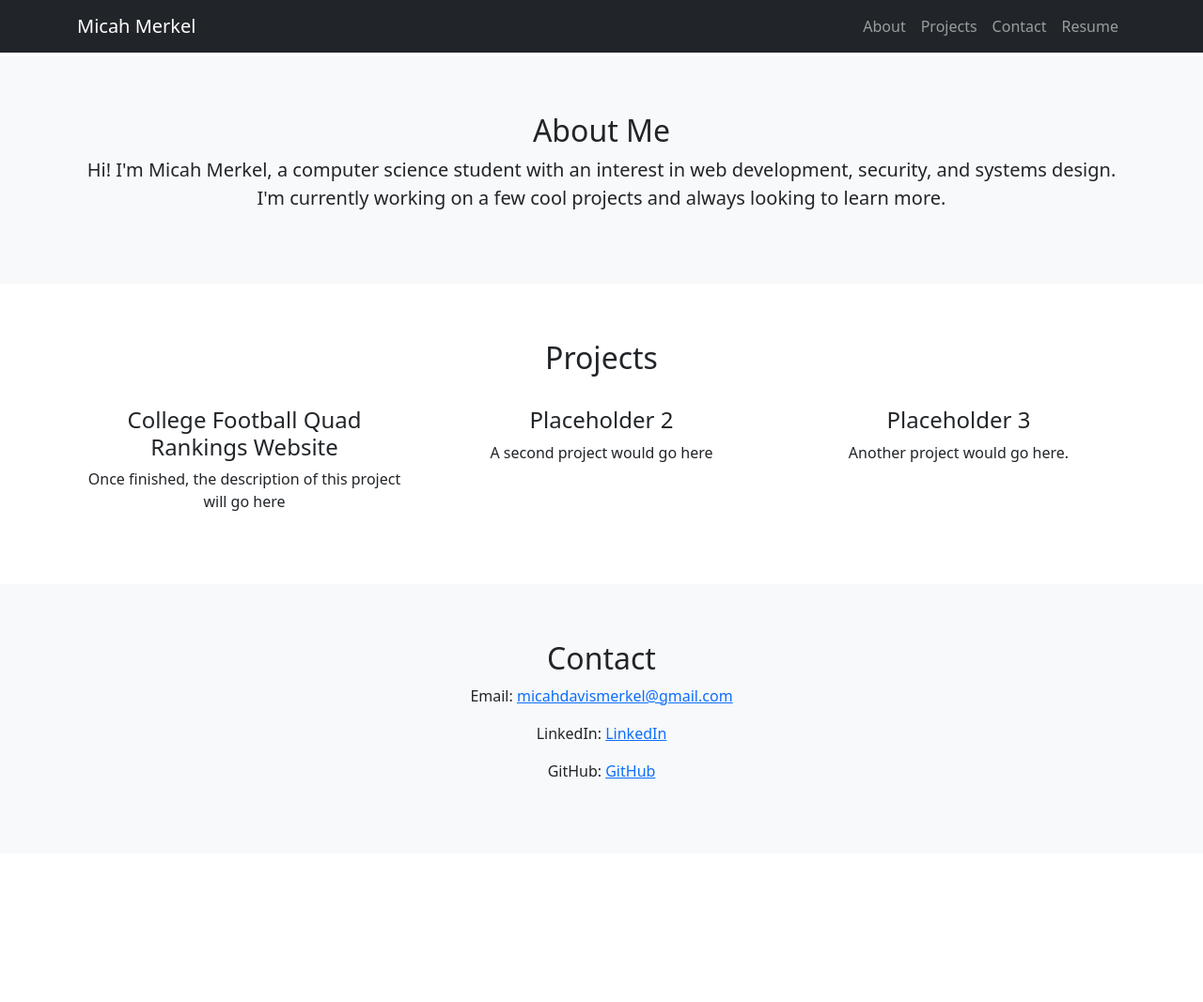
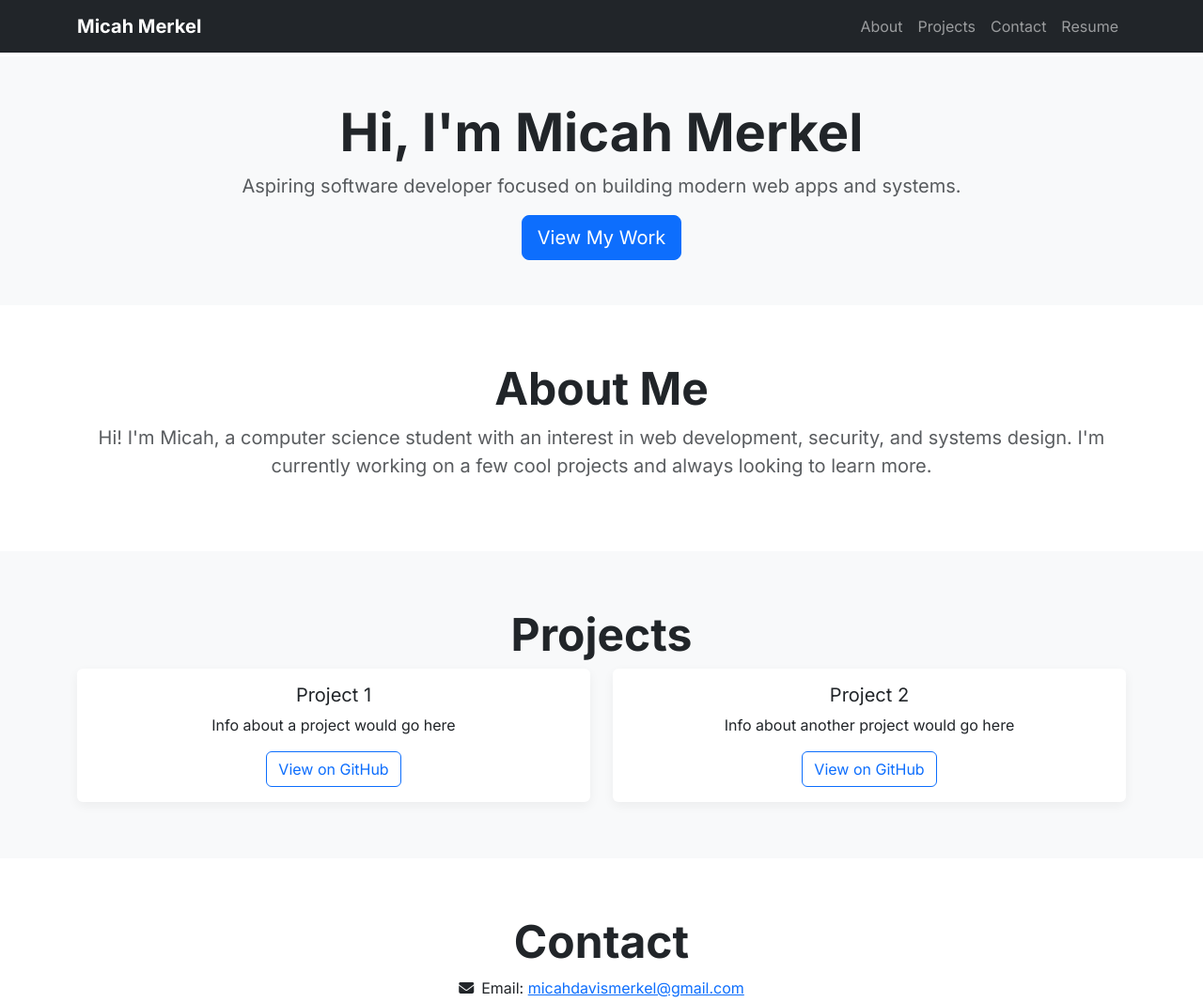
Before and after one commit to mdmerk01/portfolio, a plain HTML site: page index.html in a window 1280 px wide. Shown: the top 1067 px of the page at 94% size. Before the commit the page ends 909 px from the top, so only its background shows below. Drawn offline with nearby package versions, Linux system fonts and the light colour scheme.

Commit message:
polished the site

```diff
--- a/index.html
+++ b/index.html
@@ -1,24 +1,35 @@
 <!DOCTYPE html>
 <html lang="en">
+
 <head>
   <meta charset="UTF-8">
   <meta name="viewport" content="width=device-width, initial-scale=1.0">
-  <title>Micah Merkel | Portfolio</title>
+  <title>Your Name | Portfolio</title>
   <link href="https://cdn.jsdelivr.net/npm/bootstrap@5.3.3/dist/css/bootstrap.min.css" rel="stylesheet">
+  <link href="https://fonts.googleapis.com/css2?family=Inter:wght@400;700&display=swap" rel="stylesheet">
+  <link rel="stylesheet" href="https://cdnjs.cloudflare.com/ajax/libs/font-awesome/6.5.0/css/all.min.css">
   <style>
     body {
       padding-top: 60px;
+      font-family: 'Inter', sans-serif;
     }
+
     section {
       padding: 60px 0;
     }
+
+    .card {
+      border: none;
+      box-shadow: 0 4px 12px rgba(0, 0, 0, 0.05);
+    }
   </style>
 </head>
+
 <body>
   <!-- Navbar -->
   <nav class="navbar navbar-expand-lg navbar-dark bg-dark fixed-top">
     <div class="container">
-      <a class="navbar-brand" href="#">Micah Merkel</a>
+      <a class="navbar-brand fw-bold" href="#">Micah Merkel</a>
       <button class="navbar-toggler" type="button" data-bs-toggle="collapse" data-bs-target="#navbarNav">
         <span class="navbar-toggler-icon"></span>
       </button>
@@ -33,48 +44,64 @@
     </div>
   </nav>
 
+  <!-- Hero Section -->
+  <section class="text-center bg-light py-5">
+    <div class="container">
+      <h1 class="display-4 fw-bold">Hi, I'm Micah Merkel</h1>
+      <p class="lead text-muted">Aspiring software developer focused on building modern web apps and systems.</p>
+      <a href="#projects" class="btn btn-primary btn-lg">View My Work</a>
+    </div>
+  </section>
+
   <!-- About Section -->
-  <section id="about" class="bg-light text-center">
+  <section id="about" class="text-center">
     <div class="container">
-      <h2>About Me</h2>
-      <p class="lead">Hi! I'm Micah Merkel, a computer science student with an interest in web development,
-        security, and systems design. I'm currently working on a few cool projects and always looking to
-        learn more.</p>
+      <h2 class="display-5 fw-bold">About Me</h2>
+      <p class="lead text-muted">Hi! I'm Micah, a computer science student with an interest in web development,
+        security, and systems design. I'm currently working on a few cool projects and always looking to learn more.</p>
     </div>
   </section>
 
   <!-- Projects Section -->
-  <section id="projects" class="text-center">
+  <section id="projects" class="bg-light text-center">
     <div class="container">
-      <h2>Projects</h2>
-      <br>
-      <div class="row">
-        <div class="col-md-4">
-          <h4>College Football Quad Rankings Website</h4>
-          <p>Once finished, the description of this project will go here</p>
+      <h2 class="display-5 fw-bold">Projects</h2>
+      <div class="row row-cols-1 row-cols-md-2 g-4">
+        <div class="col">
+          <div class="card h-100">
+            <div class="card-body">
+              <h5 class="card-title">Project 1</h5>
+              <p class="card-text">Info about a project would go here</p>
+              <a href="#" class="btn btn-outline-primary">View on GitHub</a>
+            </div>
+          </div>
         </div>
-        <div class="col-md-4">
-          <h4>Placeholder 2</h4>
-          <p>A second project would go here</p>
+        <div class="col">
+          <div class="card h-100">
+            <div class="card-body">
+              <h5 class="card-title">Project 2</h5>
+              <p class="card-text">Info about another project would go here</p>
+              <a href="#" class="btn btn-outline-primary">View on GitHub</a>
+            </div>
+          </div>
         </div>
-        <div class="col-md-4">
-            <h4>Placeholder 3</h4>
-            <p>Another project would go here.</p>
-          </div>
       </div>
     </div>
   </section>
 
   <!-- Contact Section -->
-  <section id="contact" class="bg-light text-center">
+  <section id="contact" class="text-center">
     <div class="container">
-      <h2>Contact</h2>
-      <p>Email: <a href="mailto:micahdavismerkel@gmail.com">micahdavismerkel@gmail.com</a></p>
-      <p>LinkedIn: <a href="https://linkedin.com/in/Micah-Merkel" target="_blank">LinkedIn</a></p>
-      <p>GitHub: <a href="https://github.com/mdmerk01" target="_blank">GitHub</a></p>
+      <h2 class="display-5 fw-bold">Contact</h2>
+      <p><i class="fas fa-envelope me-2"></i>Email: <a
+          href="mailto:micahdavismerkel@gmail.com">micahdavismerkel@gmail.com</a></p>
+      <p><i class="fab fa-linkedin me-2"></i>LinkedIn: <a href="https://linkedin.com/in/Micah-Merkel"
+          target="_blank">LinkedIn</a></p>
+      <p><i class="fab fa-github me-2"></i>GitHub: <a href="https://github.com/mdmerk01" target="_blank">GitHub</a></p>
     </div>
   </section>
 
   <script src="https://cdn.jsdelivr.net/npm/bootstrap@5.3.3/dist/js/bootstrap.bundle.min.js"></script>
 </body>
+
 </html>
```
